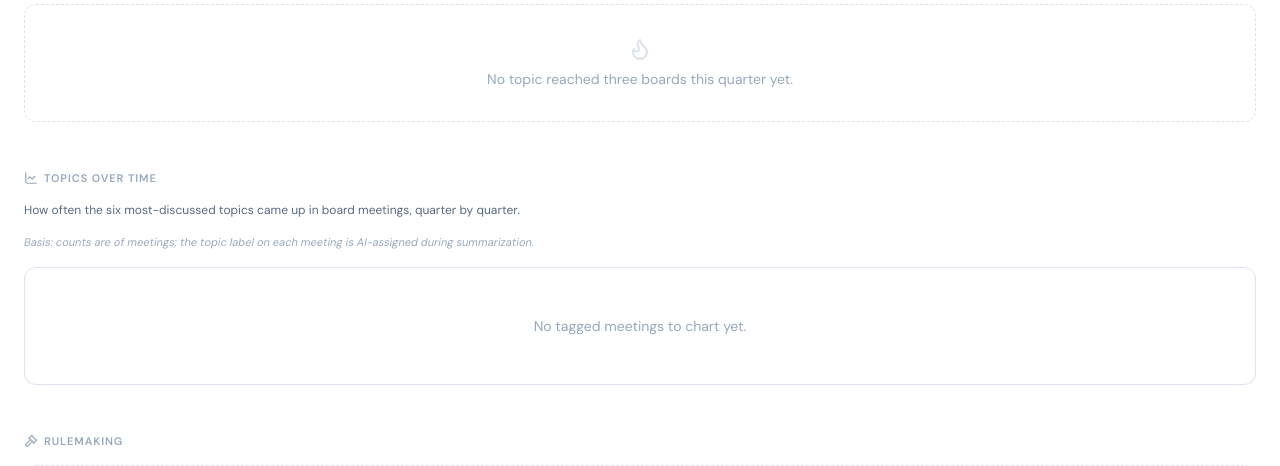
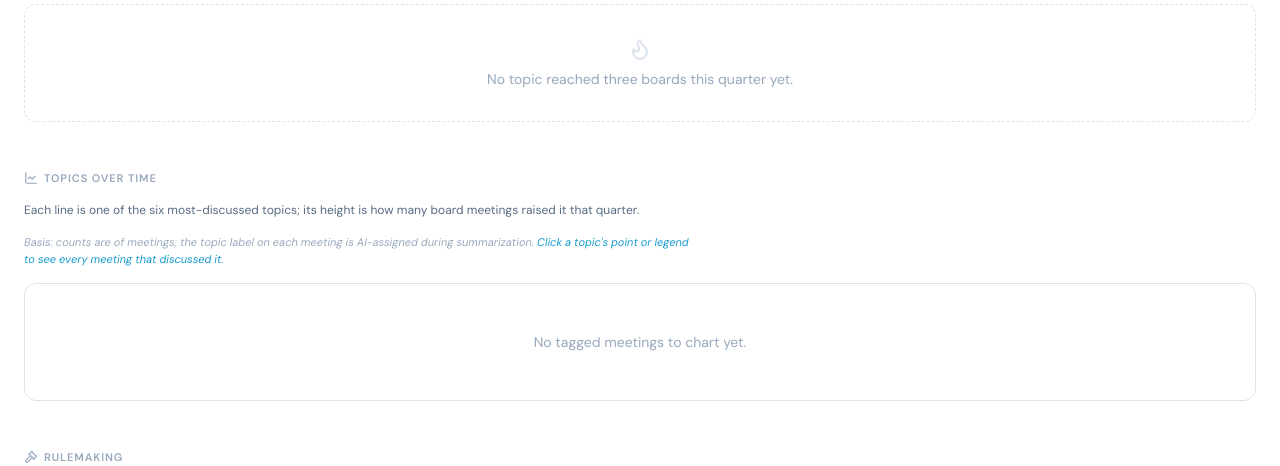
Before and after one commit to fraunk1/boardpulse, a FastAPI app: page /trends in a window 1280 px wide. Shown: the part 323-789 px from the top of the page. Run offline with FastAPI, Linux system fonts and the light colour scheme; data that the repository does not hold is empty.

Commit message:
feat(trends): clickable drill-through to source + self-explaining charts
Topics-over-time chart: clicking a topic's point or legend now drills to /topic/{slug} (every meeting that raised it -> the meeting -> its source PDF + board site). Legislation table rows link to the bill's most-recent source meeting (adds a representative meeting_id to legislation_table). Every chart on /trends and the topic page gains a one-line plain-English caption explaining what the bars/line mean (e.g. meetings-mentioning vs boards-discussing = volume vs breadth).

Co-Authored-By: Claude Opus 4.8 <noreply@anthropic.com>

```diff
--- a/app/web/templates/topic.html
+++ b/app/web/templates/topic.html
@@ -48,8 +48,12 @@
     <div class="mb-8">
         <h2 class="section-label flex items-center gap-1.5 mb-3">
             <i data-lucide="bar-chart-3" class="w-3.5 h-3.5"></i>
-            Meetings mentioning {{ topic_name }} by quarter
+            {{ topic_name }} discussion by quarter
         </h2>
+        <p class="text-xs text-bp-steel max-w-2xl mb-3">
+            <span class="font-semibold text-bp-navy">Bars — meetings mentioning:</span> how many board meetings raised {{ topic_name }} that quarter (a board that discussed it at three meetings counts three).
+            <span class="font-semibold text-bp-navy">Line — boards discussing:</span> how many <em>different</em> boards raised it (that same board counts once). The bars show how often it came up; the line shows how widely, across boards.
+        </p>
         <div class="bg-white border border-bp-cloud rounded-xl p-4">
             <div id="chart-topic-quarterly"></div>
         </div>
--- a/app/web/templates/trends.html
+++ b/app/web/templates/trends.html
@@ -93,8 +93,8 @@
         <h2 class="section-label flex items-center gap-1.5 mb-4">
             <i data-lucide="line-chart" class="w-3.5 h-3.5"></i> Topics Over Time
         </h2>
-        <p class="text-xs text-bp-steel mb-4 max-w-2xl">How often the six most-discussed topics came up in board meetings, quarter by quarter.</p>
-        <p class="text-[11px] text-bp-mist italic mb-4 max-w-2xl">Basis: counts are of meetings; the topic label on each meeting is AI-assigned during summarization.</p>
+        <p class="text-xs text-bp-steel mb-4 max-w-2xl">Each line is one of the six most-discussed topics; its height is how many board meetings raised it that quarter.</p>
+        <p class="text-[11px] text-bp-mist italic mb-4 max-w-2xl">Basis: counts are of meetings; the topic label on each meeting is AI-assigned during summarization. <span class="text-bp-teal">Click a topic's point or legend to see every meeting that discussed it.</span></p>
         <div class="bg-white border border-bp-cloud rounded-xl p-4">
             {% if topics_over_time.series %}
             <div id="chart-topics"></div>
@@ -117,11 +117,13 @@
         <p class="text-[11px] text-bp-mist italic mb-4 max-w-2xl">Basis: {{ rulemaking.boards_contributing }} of {{ total_boards }} boards; meetings with readable documents only.</p>
         <div class="grid grid-cols-1 lg:grid-cols-2 gap-4">
             <div class="bg-white border border-bp-cloud rounded-xl p-4">
-                <div class="text-xs font-semibold text-bp-navy mb-3">Rulemaking pipeline</div>
+                <div class="text-xs font-semibold text-bp-navy mb-1">Rulemaking pipeline</div>
+                <div class="text-[11px] text-bp-mist mb-3">Each bar is a stage of the rule lifecycle; its length is how many rule/policy actions sit at that stage.</div>
                 <div id="chart-rulemaking-pipeline"></div>
             </div>
             <div class="bg-white border border-bp-cloud rounded-xl p-4">
-                <div class="text-xs font-semibold text-bp-navy mb-3">Rules adopted by quarter</div>
+                <div class="text-xs font-semibold text-bp-navy mb-1">Rules adopted by quarter</div>
+                <div class="text-[11px] text-bp-mist mb-3">How many rules boards formally finalized (adopted) in each quarter.</div>
                 <div id="chart-rulemaking-adopted"></div>
             </div>
         </div>
@@ -154,7 +156,8 @@
                     </thead>
                     <tbody class="divide-y divide-bp-cloud">
                         {% for r in legislation.rows %}
-                        <tr class="hover:bg-bp-frost transition-colors">
+                        <tr class="hover:bg-bp-frost transition-colors {% if r.meeting_id %}cursor-pointer{% endif %}"
+                            {% if r.meeting_id %}onclick="window.location='/meeting/{{ r.meeting_id }}'" title="Open the source meeting"{% endif %}>
                             <td class="px-4 py-2.5 whitespace-nowrap">
                                 <span class="font-mono font-semibold text-bp-navy">{{ r.bill_state }} {{ r.bill_number }}</span>
                             </td>
@@ -188,11 +191,13 @@
         {% if discipline.has_data %}
         <div class="grid grid-cols-1 lg:grid-cols-2 gap-4">
             <div class="bg-white border border-bp-cloud rounded-xl p-4">
-                <div class="text-xs font-semibold text-bp-navy mb-3">Actions by outcome, by quarter</div>
+                <div class="text-xs font-semibold text-bp-navy mb-1">Actions by outcome, by quarter</div>
+                <div class="text-[11px] text-bp-mist mb-3">Each bar is a quarter; the colored segments are outcome types (revocation, suspension, fine…) and segment height is the number of actions.</div>
                 <div id="chart-discipline-stacked"></div>
             </div>
             <div class="bg-white border border-bp-cloud rounded-xl p-4">
-                <div class="text-xs font-semibold text-bp-navy mb-3">Actions by state, last 12 months</div>
+                <div class="text-xs font-semibold text-bp-navy mb-1">Actions by state, last 12 months</div>
+                <div class="text-[11px] text-bp-mist mb-3">Each bar is a state; its height is the total disciplinary actions reported there over the last year.</div>
                 <div id="chart-discipline-state"></div>
             </div>
         </div>
@@ -212,11 +217,26 @@ document.addEventListener('DOMContentLoaded', function () {
     // --- Topics over time (line) ---
     const totEl = document.getElementById('chart-topics');
     if (totEl) {
+        // Clicking a topic's line-point or its legend label drills into
+        // /topic/{slug} — every meeting that discussed it, on to the source.
+        const gotoTopic = function (name) {
+            if (name) window.location = '/topic/' + encodeURIComponent(name);
+        };
         const opts = BPCharts.merge(base, {
-            chart: { type: 'line', height: 320 },
+            chart: {
+                type: 'line', height: 320,
+                events: {
+                    markerClick: function (e, ctx, cfg) {
+                        gotoTopic(cfg.w.config.series[cfg.seriesIndex].name);
+                    },
+                    legendClick: function (ctx, i, cfg) {
+                        gotoTopic(cfg.config.series[i].name);
+                    },
+                },
+            },
             series: {{ topics_over_time.series | tojson }},
             stroke: { width: 2, curve: 'smooth' },
-            markers: { size: 0, hover: { size: 4 } },
+            markers: { size: 0, hover: { size: 6 } },
             xaxis: { categories: {{ topics_over_time.quarters | tojson }} },
             yaxis: { title: { text: 'Meetings mentioning', style: { fontSize: '11px', fontWeight: 500, color: '#97A8BD' } } },
             legend: { position: 'top', horizontalAlign: 'left' },
--- a/app/web/trends.py
+++ b/app/web/trends.py
@@ -289,16 +289,22 @@ async def legislation_table(limit: int = 40, today: date | None = None) -> dict:
             "SELECT COUNT(DISTINCT board_code) FROM v_legislation"
         ))).scalar() or 0
         rows = (await session.execute(text("""
-            SELECT bill_number,
-                   bill_state,
-                   MAX(subject) AS subject,
-                   GROUP_CONCAT(DISTINCT involvement) AS involvements,
-                   COUNT(DISTINCT board_code) AS boards,
-                   MAX(meeting_date) AS last_seen,
-                   MAX(topic) AS topic
-            FROM v_legislation
-            WHERE meeting_date <= date('now')
-            GROUP BY bill_number, bill_state
+            SELECT vl.bill_number,
+                   vl.bill_state,
+                   MAX(vl.subject) AS subject,
+                   GROUP_CONCAT(DISTINCT vl.involvement) AS involvements,
+                   COUNT(DISTINCT vl.board_code) AS boards,
+                   MAX(vl.meeting_date) AS last_seen,
+                   MAX(vl.topic) AS topic,
+                   -- meeting_id of this bill's most-recent mention, so the row
+                   -- links straight to a source meeting (drill-through).
+                   (SELECT vl2.meeting_id FROM v_legislation vl2
+                    WHERE vl2.bill_number = vl.bill_number
+                      AND vl2.bill_state = vl.bill_state
+                    ORDER BY vl2.meeting_date DESC LIMIT 1) AS meeting_id
+            FROM v_legislation vl
+            WHERE vl.meeting_date <= date('now')
+            GROUP BY vl.bill_number, vl.bill_state
             ORDER BY last_seen DESC
             LIMIT :limit
         """), {"limit": limit})).all()
@@ -319,6 +325,7 @@ async def legislation_table(limit: int = 40, today: date | None = None) -> dict:
             "boards": r.boards,
             "last_seen": last_seen,
             "topic": (r.topic or "").replace("-", " "),
+            "meeting_id": r.meeting_id,
         })
     return {"has_data": True, "rows": table_rows,
             "boards_contributing": boards_contributing}
```
